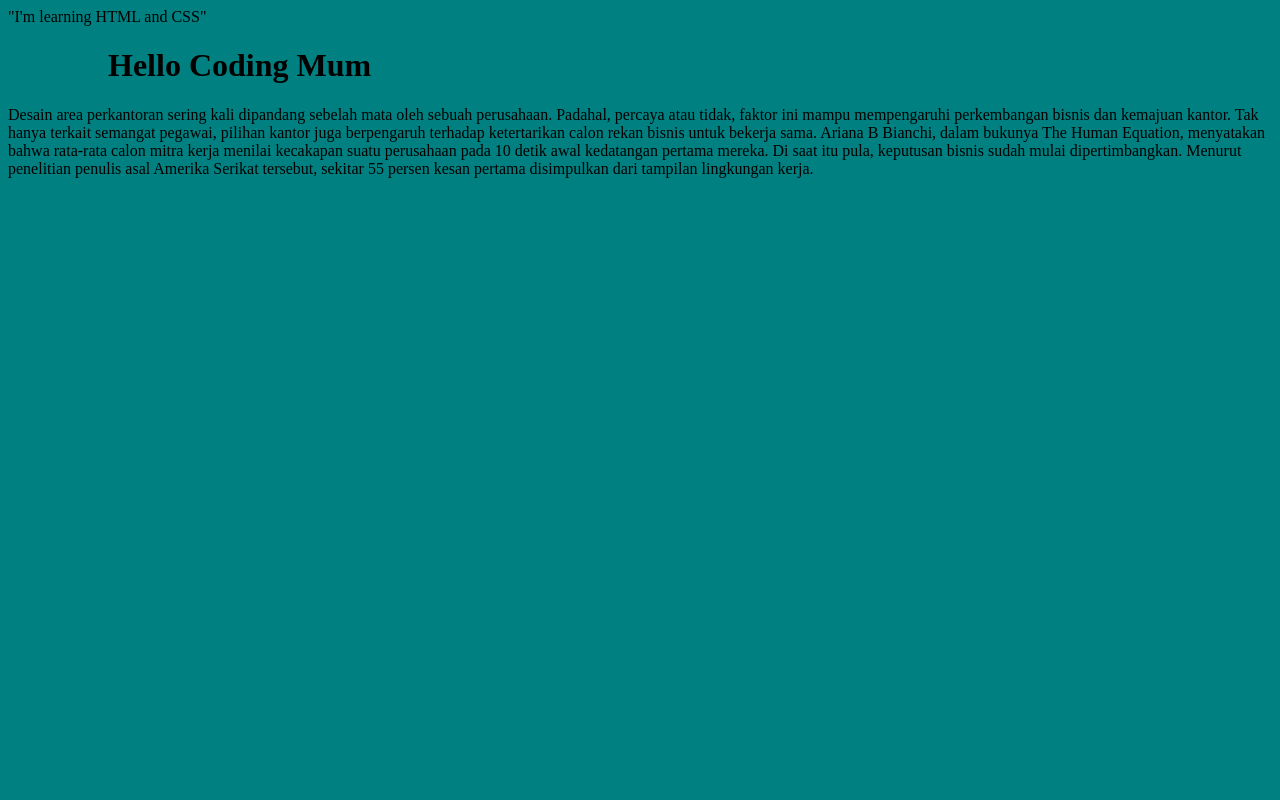
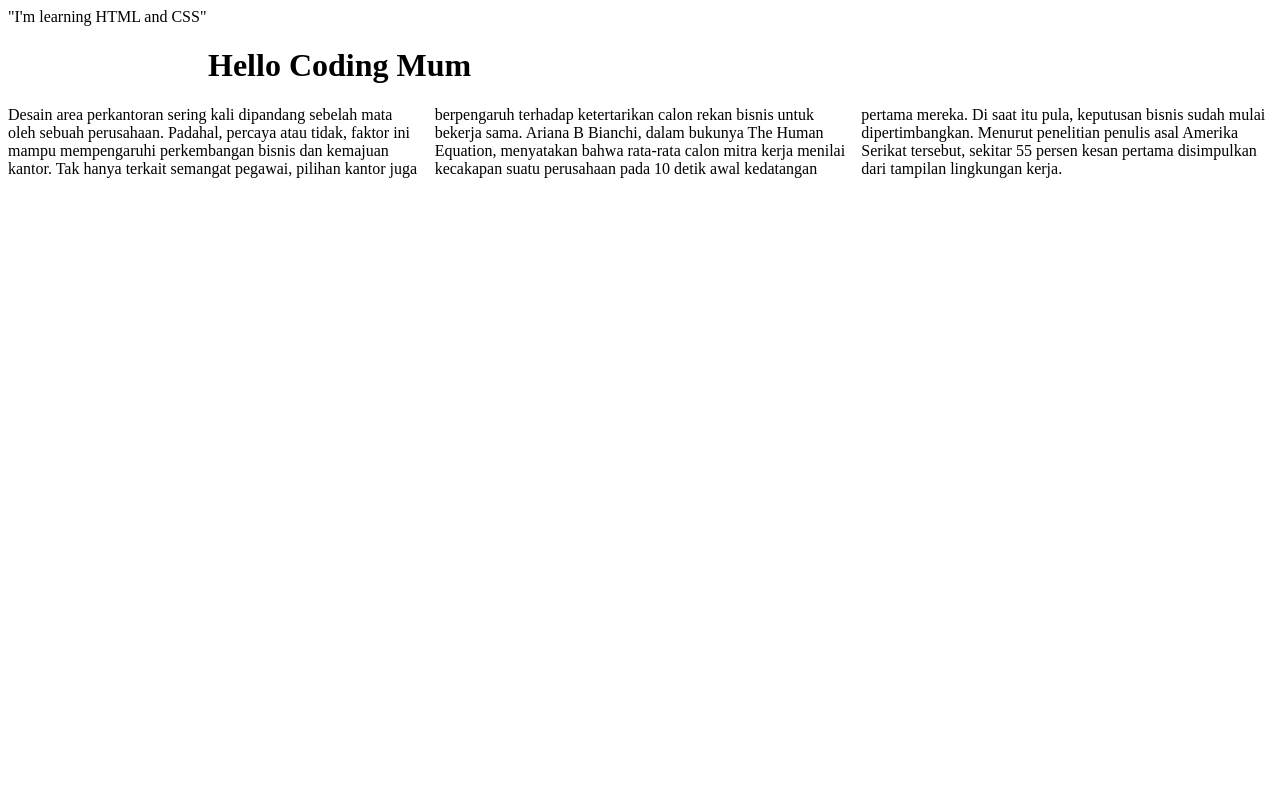
Before and after one commit to msoedirgo/msoedirgo.github.io, a PHP site: page / in a window 1280 px wide. Run offline with PHP 8.4, Linux system fonts and the light colour scheme.

Commit message:
update mystyle.css

```diff
--- a/mystyle.css
+++ b/mystyle.css
@@ -1,7 +1,12 @@
 body{
-  background-color: teal;
+  background-color: white;
   }
   h1{
-    color: navy blue;
-    margin-left:100px;
+    color: black;
+    margin-left:200px;
   }
+div{
+  -webkit-column-count:3;/*chrome,safari,opera*/
+  -moz-column-count:3;/*firefox*?
+  column-count:3;
+}
```
